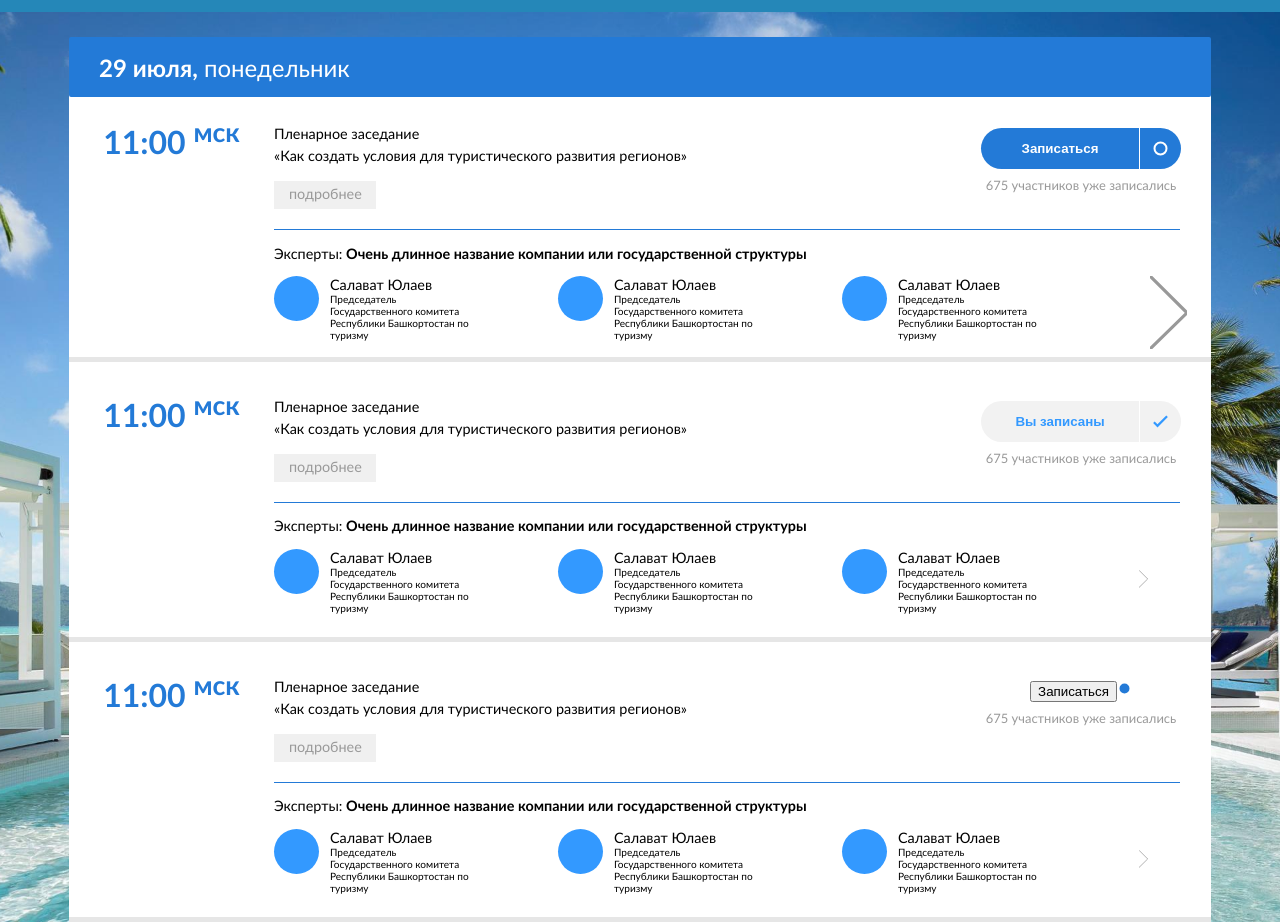
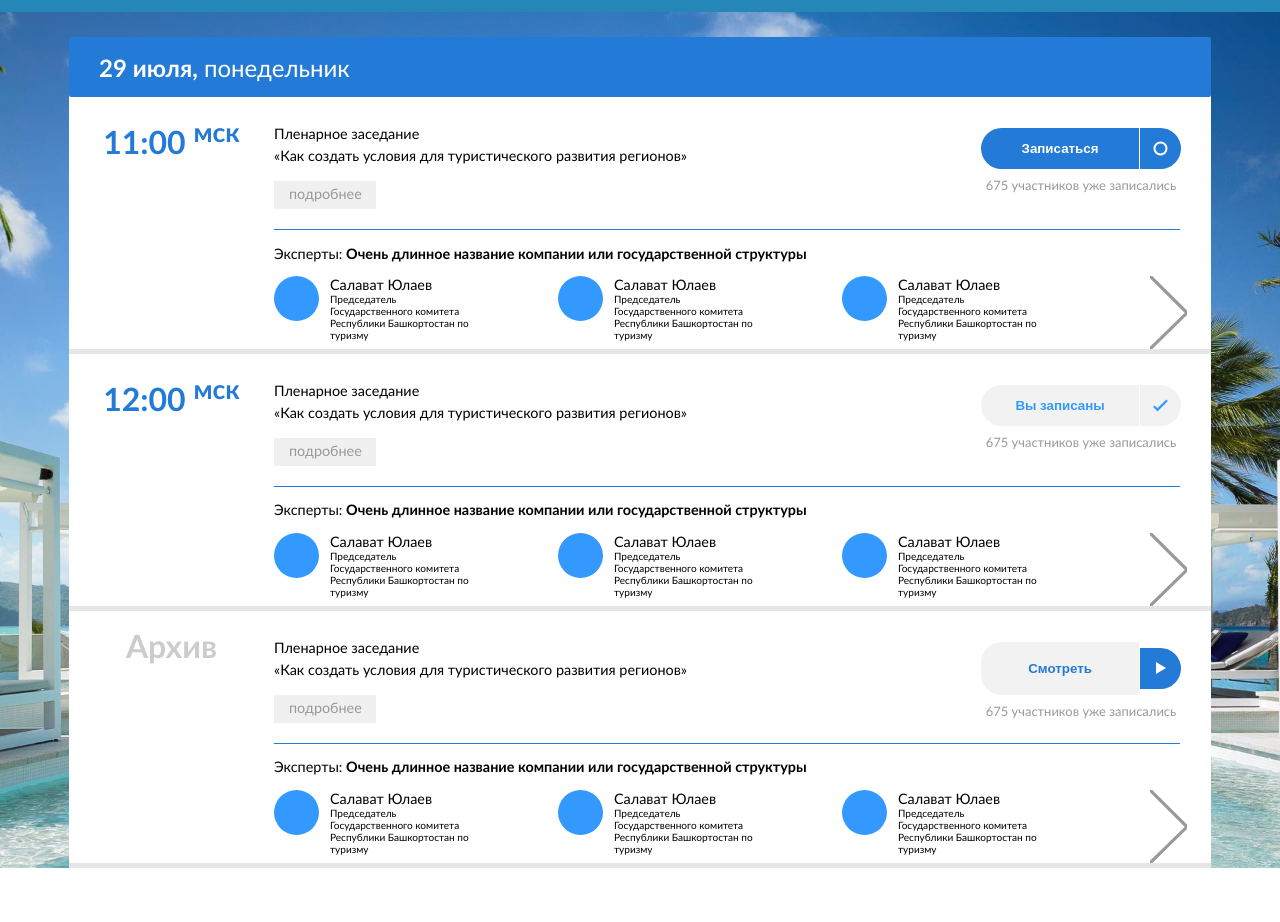
Before and after one commit to shevkate/awesome_landing, a website: page index.html in a window 1280 px wide. Shown: the part 125-1047 px from the top of the page. After the commit the page ends 993 px from the top, so only its background shows below. Drawn offline with Linux system fonts and the light colour scheme.

Commit message:
button updates

```diff
--- a/index.css
+++ b/index.css
@@ -156,7 +156,7 @@ section.date_topper > p
 .action__button_unsubscribe > .action__button__main,
 .action__button_unsubscribe > .action__button__status
 {
-    background-color: #f2f2f2;
+    background-color: #f2f2f2 ;
     color: #39f;
 }
 
@@ -164,7 +164,6 @@ section.date_topper > p
 {
     background-image: url("./img/tick.svg");
 }
-
 
 .action__button__status
 {
@@ -183,6 +182,21 @@ section.date_topper > p
 {
     display: flex;
     cursor: pointer;
+    justify-content: center;
+    align-items: center;
+}
+
+.action__button_video > .action__button__main
+{
+    background-color: #f2f2f2;
+    height: 53px;
+    color: #237ad7;
+}
+
+.action__button_video > .action__button__status
+{
+    background-color: #237ad7;
+    background-image: url("./img/video.svg");
 }
 
 .topic__info
@@ -343,9 +357,10 @@ details[open] summary
     color: #a3a3a3;
     background-color: #e6e6e6;
     height: 5px;
+    margin: 0;
 }
 
-.topic__archive
+.topic__archive > p
 {
     width: 205px;
     color: #ccc;
--- a/index.html
+++ b/index.html
@@ -149,7 +149,7 @@
             <hr class="hours_splitter">
 
             <section class="topic">
-                <time class="topic__time">11:00 <sup>мск</sup></time>
+                <time class="topic__time">12:00 <sup>мск</sup></time>
                 <section class="topic__content">
                     <section class="topic__info">
                         <section class="topic__description">
@@ -252,12 +252,7 @@
                             </section>
 
                             <section class="arrow-box">
-                                <!--                                <section class="arrow-box__arrow">-->
-
-                                <!--                                </section>-->
-                                <svg width="60px" height="80px" viewBox="0 0 80 50">
-                                    <polyline fill="none" stroke="#999" stroke-width="1"  points="0 0, 11.6 11.6,0 23 "/>
-                                </svg>
+                                <img src="./img/arrow.svg">
 
                             </section>
 
@@ -271,7 +266,10 @@
             <hr class="hours_splitter">
 
             <section class="topic">
-                <time class="topic__time">11:00 <sup>мск</sup></time>
+                <section class="topic__archive">
+                    <p>Архив</p>
+                </section>
+
                 <section class="topic__content">
                     <section class="topic__info">
                         <section class="topic__description">
@@ -306,12 +304,10 @@
 
                         </section>
                         <section class="action">
-                            <section class="action__button">
-                                <button class="action__button__subscribe">Записаться</button>
-                                <section class="action__button__status-subscribe">
-                                    <svg height="15" width="15">
-                                        <circle cx="7.5" cy="7.5" r="6" stroke="white" stroke-width="2" fill="#237ad7"/>
-                                    </svg>
+                            <section class="action__button action__button_video">
+                                <button class="action__button__main">Смотреть</button>
+                                <section class="action__button__status">
+
                                 </section>
                             </section>
 
@@ -375,12 +371,7 @@
                             </section>
 
                             <section class="arrow-box">
-                                <!--                                <section class="arrow-box__arrow">-->
-
-                                <!--                                </section>-->
-                                <svg width="60px" height="80px" viewBox="0 0 80 50">
-                                    <polyline fill="none" stroke="#999" stroke-width="1"  points="0 0, 11.6 11.6,0 23 "/>
-                                </svg>
+                                <img src="./img/arrow.svg">
 
                             </section>
 
```
Also changed, not shown: img/video.svg (added).
